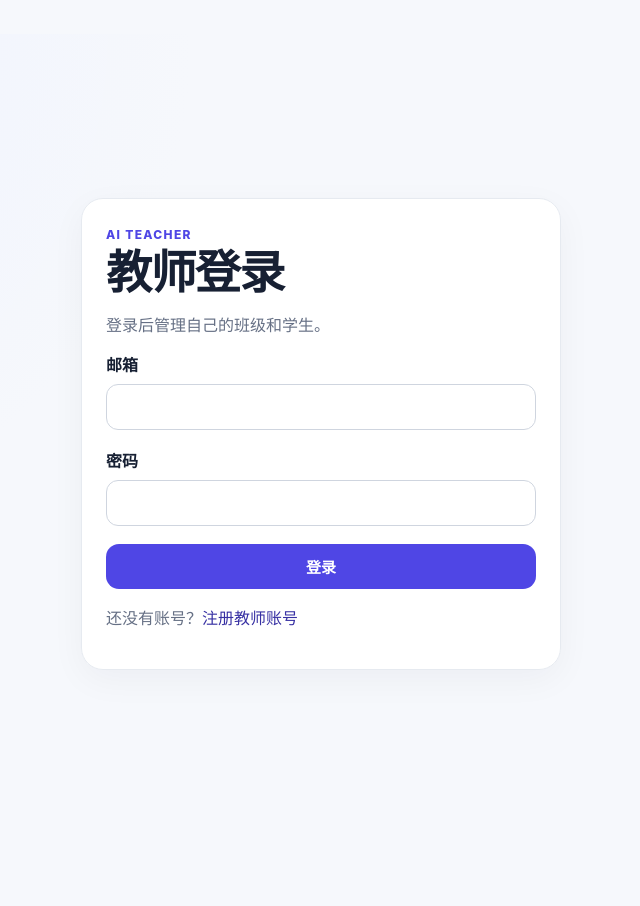
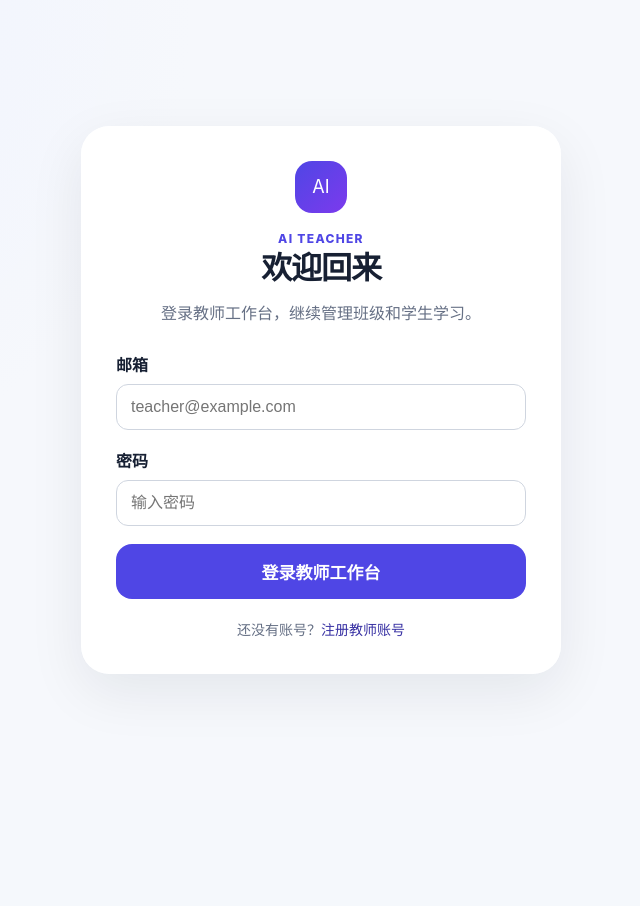
Before and after one commit to senwong/ai-teacher, a FastAPI app: page /login in a window 1280 px wide. Shown: the whole page, without its empty margins (319-959 px from the left). After the commit the page ends 678 px from the top, so only its background shows below. Run offline with FastAPI, Linux system fonts and the light colour scheme.

Commit message:
feat: polish authentication experience

```diff
--- a/app/templates/login.html
+++ b/app/templates/login.html
@@ -1 +1 @@
-<!doctype html><html lang="zh-CN"><head><meta charset="utf-8"><meta name="viewport" content="width=device-width,initial-scale=1"><title>教师登录</title><link rel="stylesheet" href="/static/style.css"></head><body><main class="container auth-shell"><section class="card auth-card"><span class="eyebrow">AI Teacher</span><h1>教师登录</h1><p class="muted">登录后管理自己的班级和学生。</p>{% if error %}<p class="warning">{{ error }}</p>{% endif %}<form action="/login" method="post" class="form-stack"><label>邮箱<input type="email" name="email" required autocomplete="email"></label><label>密码<input type="password" name="password" required autocomplete="current-password"></label><button type="submit">登录</button></form><p class="muted">还没有账号？<a href="/register">注册教师账号</a></p></section></main></body></html>
+<!doctype html><html lang="zh-CN"><head><meta charset="utf-8"><meta name="viewport" content="width=device-width,initial-scale=1"><title>教师登录</title><link rel="stylesheet" href="/static/style.css"></head><body><main class="auth-shell"><section class="auth-card"><div class="auth-brand"><div class="brand-mark">AI</div><span class="eyebrow">AI Teacher</span><h1>欢迎回来</h1><p class="muted">登录教师工作台，继续管理班级和学生学习。</p></div>{% if error %}<p class="warning">{{ error }}</p>{% endif %}<form action="/login" method="post" class="form-stack"><label>邮箱<input type="email" name="email" required autocomplete="email" placeholder="teacher@example.com"></label><label>密码<input type="password" name="password" required autocomplete="current-password" placeholder="输入密码"></label><button class="large-button" type="submit">登录教师工作台</button></form><div class="auth-footer">还没有账号？<a href="/register">注册教师账号</a></div></section></main></body></html>
```
